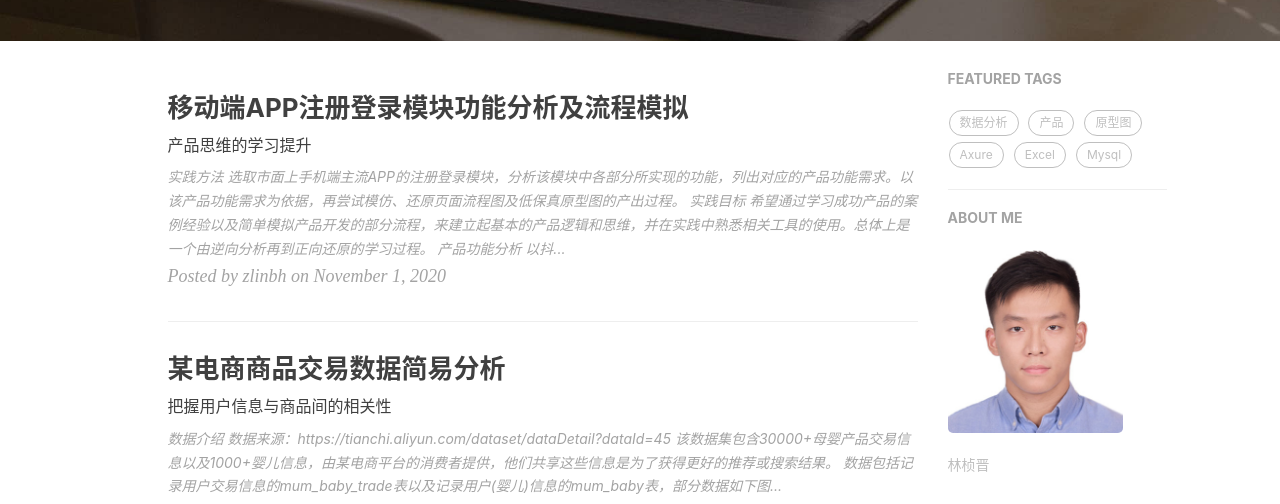
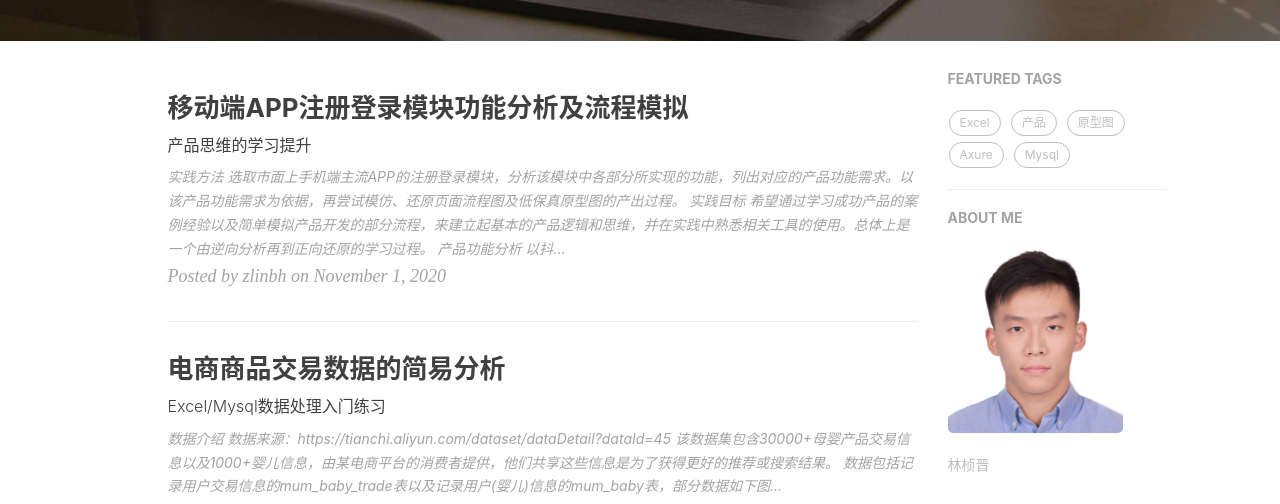
Before and after one commit to zlinbh/zlinbh.github.io, a Jekyll site: the page built from index.html, in a window 1280 px wide. Shown: the part 377-881 px from the top of the page. Built offline with Jekyll 4.4.1, drawn with Linux system fonts in a browser that asks for light colours; nearby versions of some CDN libraries; the list of posts is cut into pages by our own code; comment, search, counter and statistics services are not loaded.

Commit message:
Update 2020-10-24-mum_baby_trade.markdown

```diff
--- a/_posts/2020-10-24-mum_baby_trade.markdown
+++ b/_posts/2020-10-24-mum_baby_trade.markdown
@@ -1,13 +1,12 @@
 ---
 layout:     post
-title:      "某电商商品交易数据简易分析"
-subtitle:   "把握用户信息与商品间的相关性"
+title:      "电商商品交易数据的简易分析"
+subtitle:   "Excel/Mysql数据处理入门练习"
 date:       2020-10-24
 author:     "zlinbh"
 hidden:		false
 header-img:
 tags:
-    - 数据分析
     - Excel
     - Mysql
 ---
```
